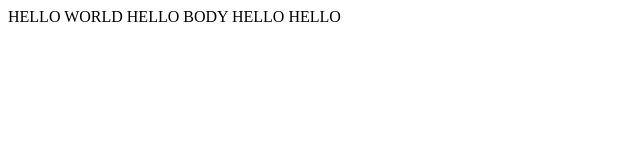
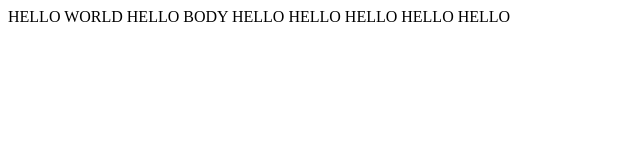
Before and after one commit to vlatko2009/PROJECT0, a plain HTML site: page index.html in a window 1280 px wide. Shown: the whole page, without its empty margins (0-640 px from the left). Drawn offline with Linux system fonts and the light colour scheme.

Commit message:
izmena na master03

```diff
--- a/index.html
+++ b/index.html
@@ -11,6 +11,7 @@
 		HELLO WORLD
 		HELLO BODY
 		HELLO HELLO
+		HELLO HELLO HELLO
 	</body>
 
 </HTML>
```
